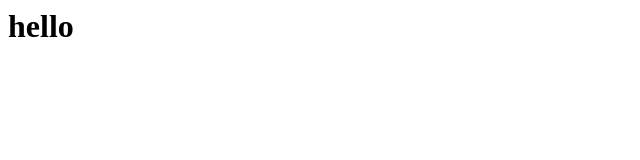
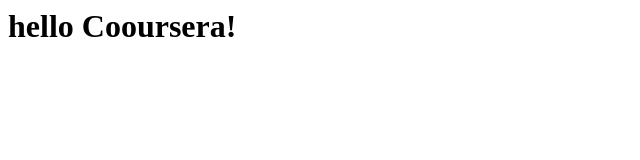
Before and after one commit to tommybinli/Coursera-test, a plain HTML site: page index.html in a window 1280 px wide. Shown: the whole page, without its empty margins (0-640 px from the left). Drawn offline with Linux system fonts and the light colour scheme.

Commit message:
My pages

```diff
--- a/index.html
+++ b/index.html
@@ -1 +1 @@
-<h1>hello<h1>
+<h1>hello Cooursera!<h1>
```
